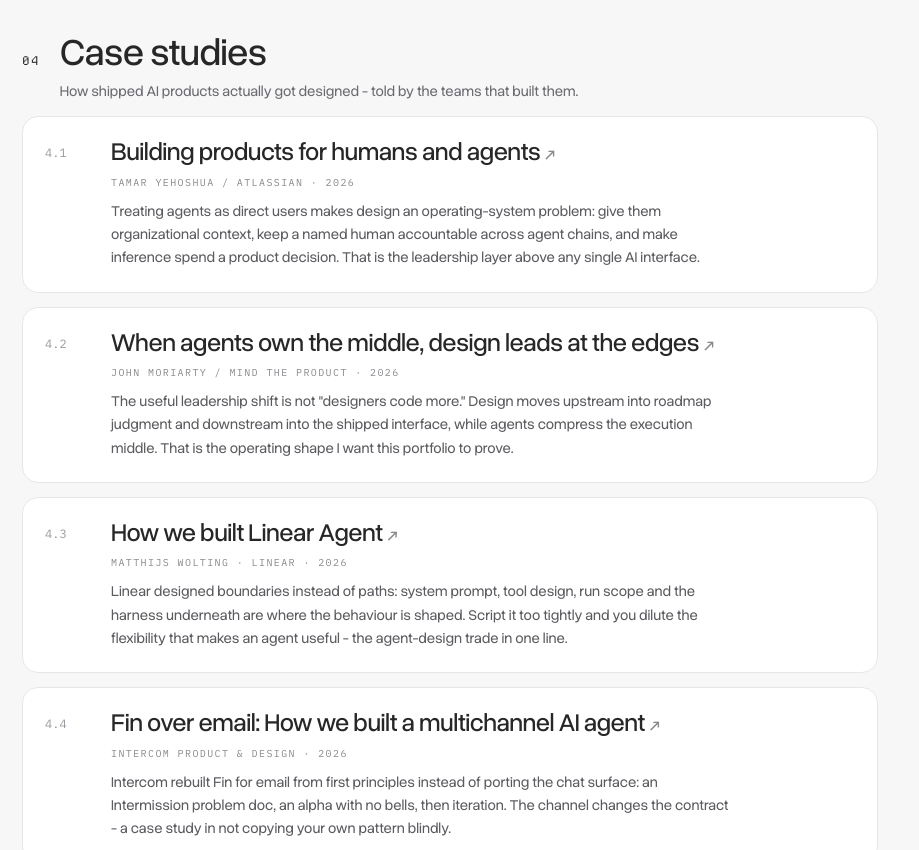
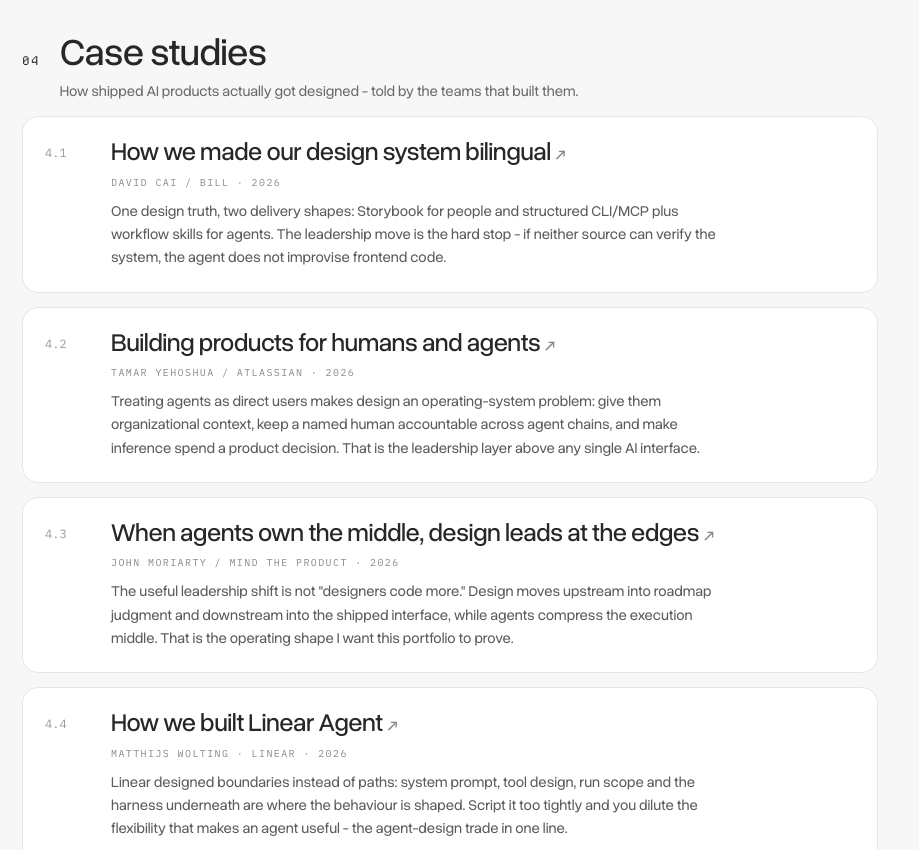
Before and after one commit to ayodhyamohanthy/ai-portfolio, a Next.js app: page /sources in a window 1280 px wide. Shown: the part 2300-3150 px from the top of the page, without its empty margins (0-919 px from the left). Built offline with nearby package versions, Linux system fonts and the light colour scheme; what @astryxdesign/core would draw is missing.

Commit message:
Add BILL bilingual design system case

```diff
--- a/app/sourcesData.ts
+++ b/app/sourcesData.ts
@@ -13,6 +13,7 @@ export const sourceTracks:SourceTrack[]=[
 {title:'Dual-Native Design for the AI Future',author:'Lake Dai',year:'2026',url:'https://lakedai.substack.com/p/dual-native-design-for-the-ai-future',note:'Intuitive for people, structured for machines. Automated traffic has passed human traffic; be legible to both or illegible to one.'},
 {title:'Agentic Design Systems Are Contracts, Not Libraries',author:'Tommaso Nervegna',year:'2026',url:'https://nervegna.substack.com/p/agentic-design-systems-are-contracts',note:'Most teams are quietly building the wrong half - the half that draws, not the half that promises. Read it before your next system audit.'}]},
 {id:'cases',label:'Case studies',lede:'How shipped AI products actually got designed - told by the teams that built them.',items:[
+{title:'How we made our design system bilingual',author:'David Cai / BILL',year:'2026',url:'https://www.bill.com/engineering/how-we-made-our-design-system-bilingual',note:'One design truth, two delivery shapes: Storybook for people and structured CLI/MCP plus workflow skills for agents. The leadership move is the hard stop - if neither source can verify the system, the agent does not improvise frontend code.'},
 {title:'Building products for humans and agents',author:'Tamar Yehoshua / Atlassian',year:'2026',url:'https://www.atlassian.com/blog/videos/atlassians-chief-ai-officer-on-building-products-for-humans-and-agents',note:'Treating agents as direct users makes design an operating-system problem: give them organizational context, keep a named human accountable across agent chains, and make inference spend a product decision. That is the leadership layer above any single AI interface.'},
 {title:'When agents own the middle, design leads at the edges',author:'John Moriarty / Mind the Product',year:'2026',url:'https://www.mindtheproduct.com/how-fin-builds-at-the-edges-when-agents-own-the-middle-john-moriarty-at-mtpcon-london-2026/',note:'The useful leadership shift is not "designers code more." Design moves upstream into roadmap judgment and downstream into the shipped interface, while agents compress the execution middle. That is the operating shape I want this portfolio to prove.'},
 {title:'How we built Linear Agent',author:'Matthijs Wolting · Linear',year:'2026',url:'https://linear.app/now/how-we-built-linear-agent',note:'Linear designed boundaries instead of paths: system prompt, tool design, run scope and the harness underneath are where the behaviour is shaped. Script it too tightly and you dilute the flexibility that makes an agent useful - the agent-design trade in one line.'},
```
